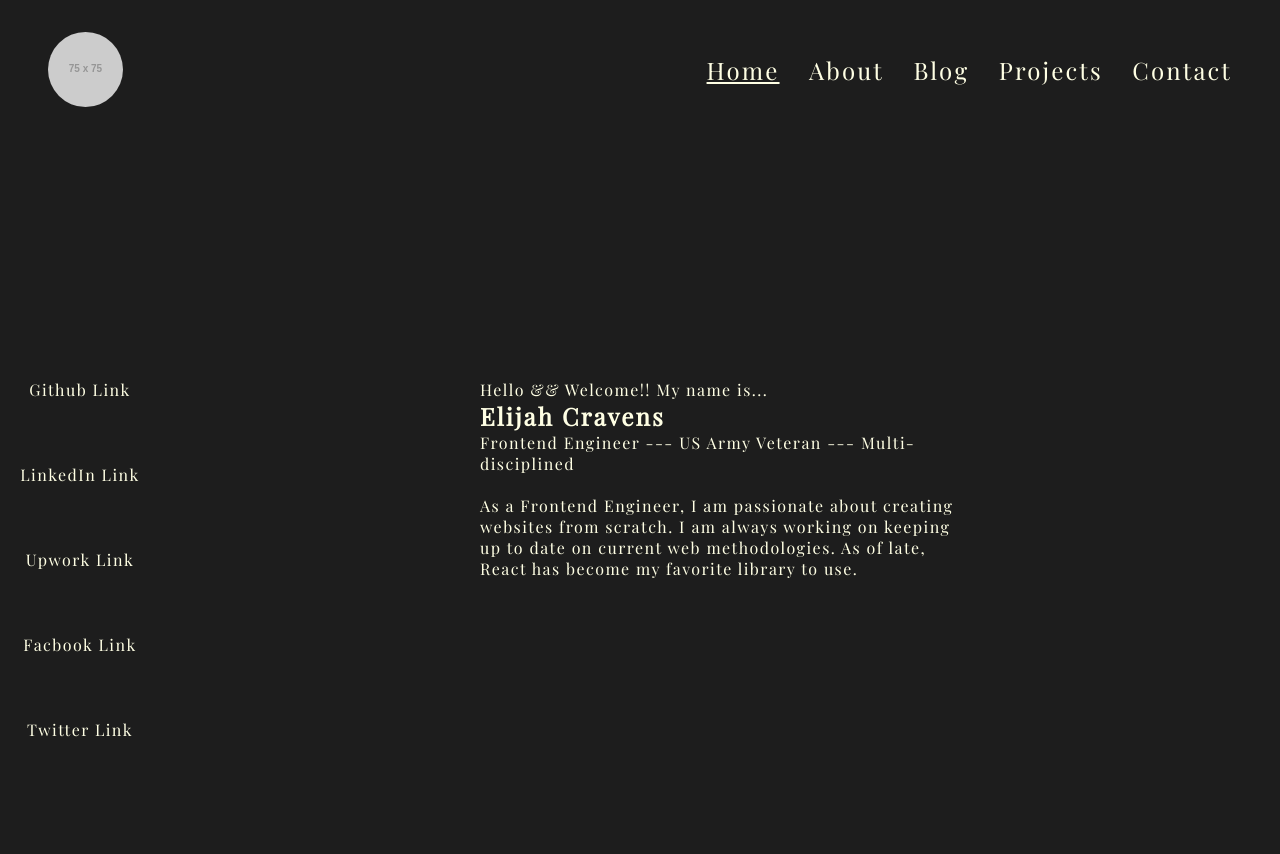
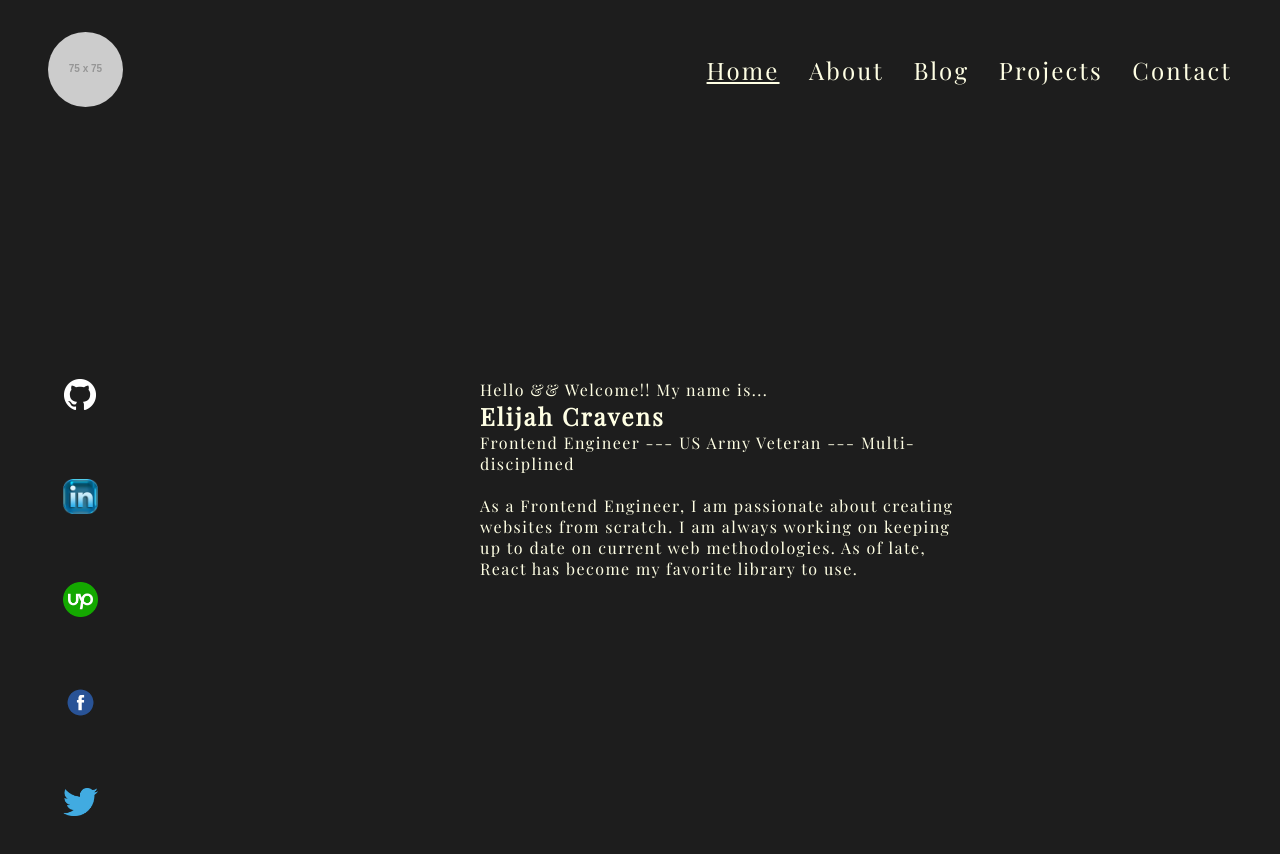
Before and after one commit to Elijah80/my-portfolio, a plain HTML site: page index.html in a window 1280 px wide. Before the commit the page ends 804 px from the top, so only its background shows below. Drawn offline with nearby package versions, Linux system fonts and the light colour scheme; placeholder pictures from the web are drawn by us.

Commit message:
added icons to sidebar that links to my social media accounts and repository

```diff
--- a/assets/styles/index.css
+++ b/assets/styles/index.css
@@ -81,6 +81,10 @@ header {
 	margin-bottom: 4em;
 }
 
+.logo {
+	width: 35px;
+}
+
 .content .hero {
 	grid-column: 3;
 	grid-row: 2;
--- a/index.html
+++ b/index.html
@@ -27,11 +27,33 @@
 			<section class="side-bar">
 				<ul>
 					<!-- text to be replaced with respective icons -->
-					<li>Github Link</li>
-					<li>LinkedIn Link</li>
-					<li>Upwork Link</li>
-					<li>Facbook Link</li>
-					<li>Twitter Link</li>
+					<li>
+						<a href="https://github.com/Elijah80" target="_blank"
+							><img src="./assets/icons/github-logo.png" alt="github logo"
+						/></a>
+					</li>
+					<li>
+						<a href="https://www.linkedin.com/in/elijah-cravens-00488a13a/" target="_blank"
+							><img src="./assets/icons/linkedin-logo.png" alt="linkedin logo" class="logo"
+						/></a>
+					</li>
+					<li>
+						<a
+							href="https://www.upwork.com/freelancers/~01cf71e76e68d74c20?viewMode=1"
+							target="_blank"
+							><img src="./assets/icons/upwork-logo.png" alt="upwork logo" class="logo"
+						/></a>
+					</li>
+					<li>
+						<a href="https://www.facebook.com/elijah.w.cravens/" target="_blank"
+							><img src="./assets/icons/facebook-logo.png" alt="facebook logo" class="logo"
+						/></a>
+					</li>
+					<li>
+						<a href="https://twitter.com/elijah_cravens" target="_blank"
+							><img src="./assets/icons/twitter-logo.png" alt="twitter logo" class="logo"
+						/></a>
+					</li>
 				</ul>
 			</section>
 			<section class="hero">
```
Also changed, not shown: assets/icons/facebook-logo.png (added), assets/icons/github-logo.png (added), assets/icons/linkedin-logo.png (added), assets/icons/twitter-logo.png (added), assets/icons/upwork-logo.png (added).
